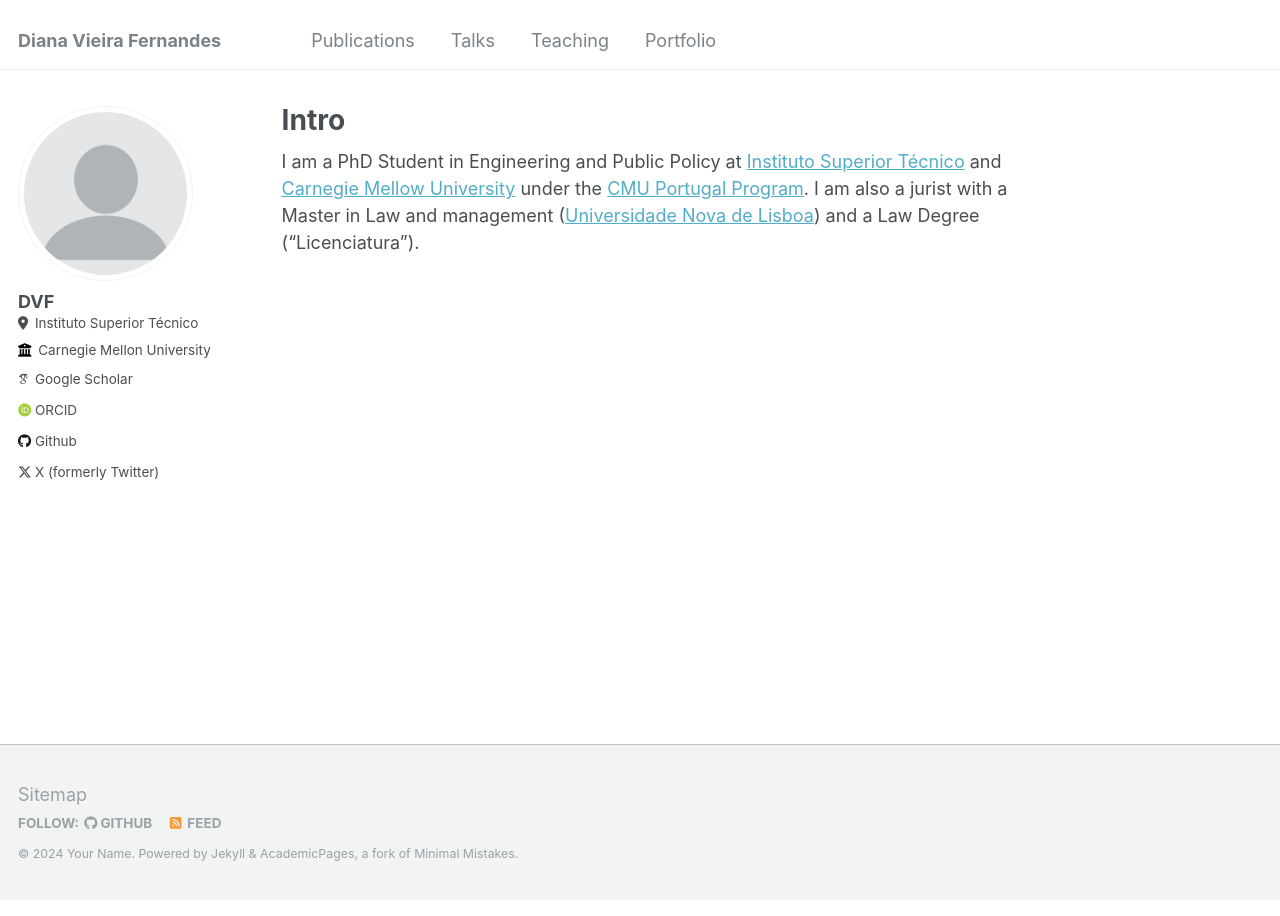
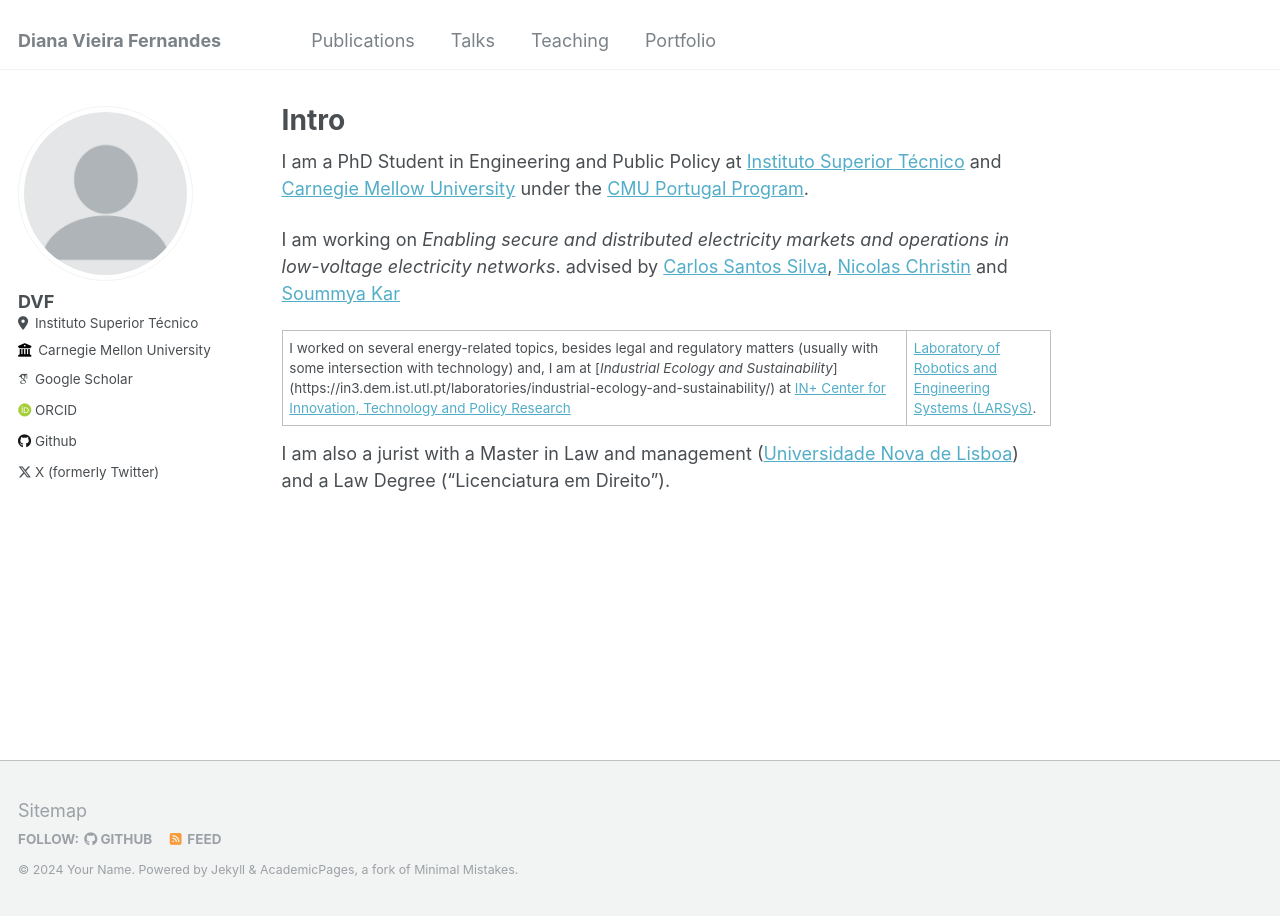
Before and after one commit to d-vf/d-vf.github.io, a Jekyll site: the page built from _pages/about.md, in a window 1280 px wide. Built offline with Jekyll 4.4.1, drawn with Linux system fonts in a browser that asks for light colours; some web fonts are replaced.

Commit message:
Update about.md

```diff
--- a/_pages/about.md
+++ b/_pages/about.md
@@ -7,4 +7,10 @@ redirect_from:
   - /about.html
 ---
 
-I am a PhD Student in Engineering and Public Policy at [Instituto Superior Técnico](https://tecnico.ulisboa.pt/pt/) and [Carnegie Mellow University](https://www.cmu.edu/epp/index.html) under the [CMU Portugal Program](https://cmuportugal.org/). I am also a jurist with a Master in Law and management ([Universidade Nova de Lisboa](https://www.unl.pt/)) and a Law Degree ("Licenciatura").
+I am a PhD Student in Engineering and Public Policy at [Instituto Superior Técnico](https://tecnico.ulisboa.pt/pt/) and [Carnegie Mellow University](https://www.cmu.edu/epp/index.html) under the [CMU Portugal Program](https://cmuportugal.org/).
+
+I am working on *Enabling secure and distributed electricity markets and operations in low-voltage electricity networks*. advised by [Carlos Santos Silva](https://in3.dem.ist.utl.pt/team/members/carlos-santos-silva/), [Nicolas Christin](https://www.andrew.cmu.edu/user/nicolasc/) and [Soummya Kar](https://www.ece.cmu.edu/directory/bios/kar-soummya.html)
+
+I worked on several energy-related topics, besides legal and regulatory matters (usually with some intersection with technology) and, I am at [*Industrial Ecology and Sustainability*] (https://in3.dem.ist.utl.pt/laboratories/industrial-ecology-and-sustainability/) at [IN+ Center for Innovation, Technology and Policy Research](https://in3.dem.ist.utl.pt/) | [Laboratory of Robotics and Engineering Systems (LARSyS)](https://groups.tecnico.ulisboa.pt/~larsys.daemon/).
+
+I am also a jurist with a Master in Law and management ([Universidade Nova de Lisboa](https://www.unl.pt/)) and a Law Degree ("Licenciatura em Direito").
```
